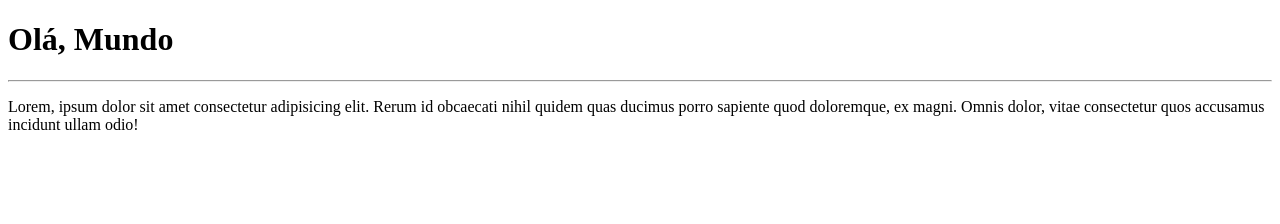
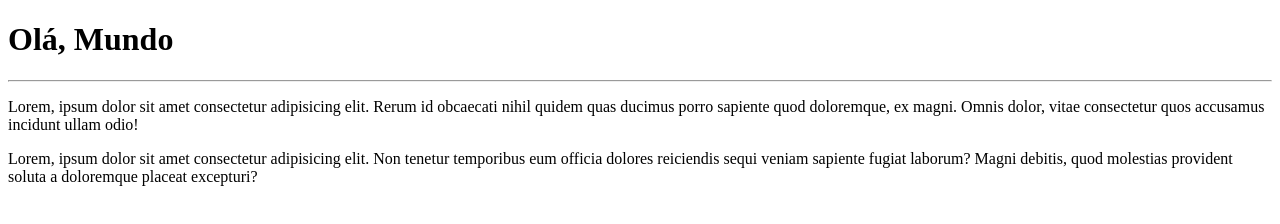
Before and after one commit to VlademiroYangalela/Ola-Mundo, a plain HTML site: page Site-Exemplo/Index.html in a window 1280 px wide. Drawn offline with Linux system fonts and the light colour scheme.

Commit message:
Adicionei paragrafo

```diff
--- a/Site-Exemplo/Index.html
+++ b/Site-Exemplo/Index.html
@@ -13,5 +13,10 @@
         Rerum id obcaecati nihil quidem quas ducimus porro sapiente quod doloremque, ex magni.
         Omnis dolor, vitae consectetur quos accusamus incidunt ullam odio!
     </p>
+
+    <p>Lorem, ipsum dolor sit amet consectetur adipisicing elit.
+        Non tenetur temporibus eum officia dolores reiciendis sequi veniam
+        sapiente fugiat laborum? Magni debitis, quod molestias provident soluta a doloremque placeat excepturi?
+    </p>
 </body>
 </html>
```
